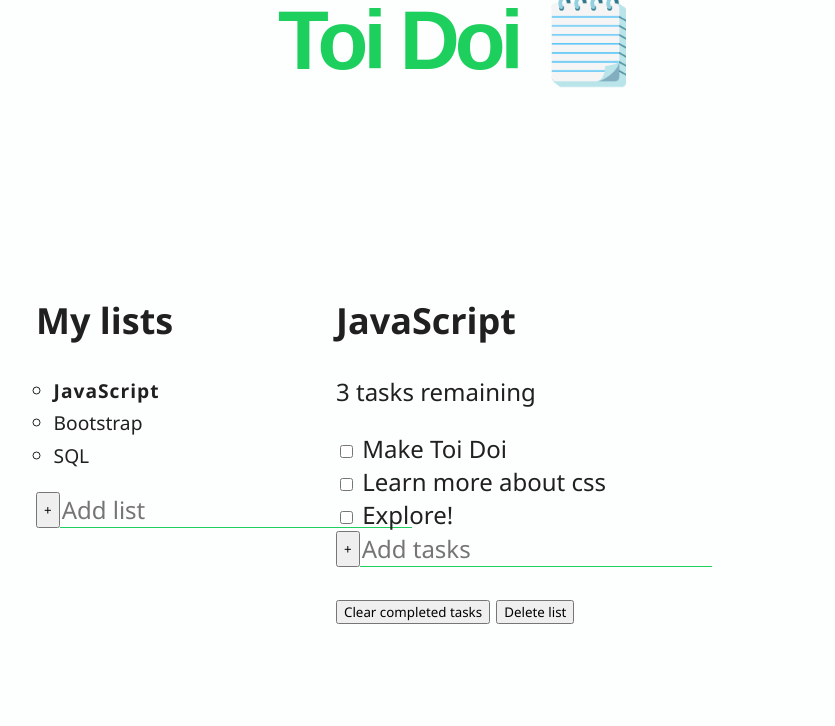
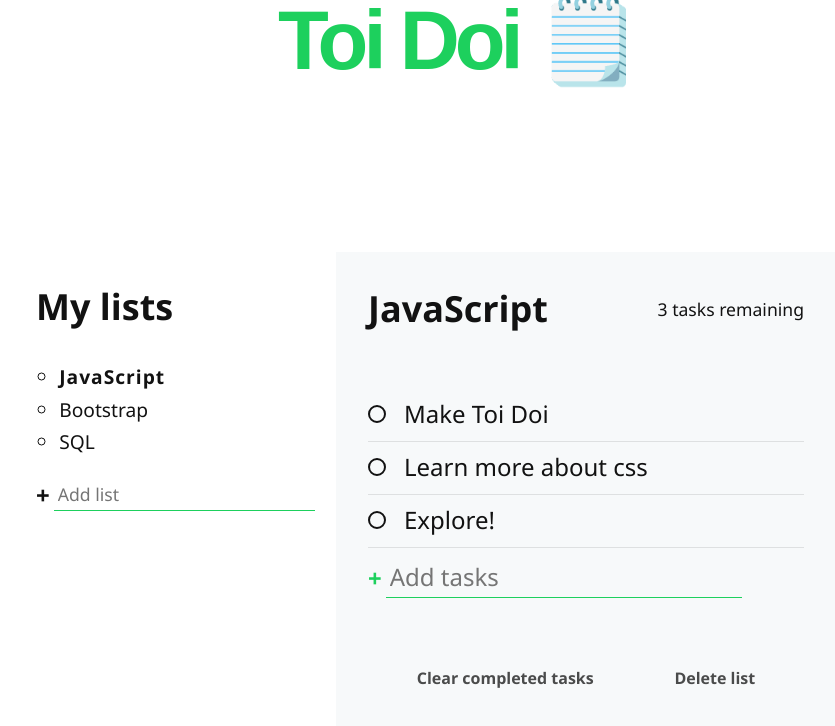
Before and after one commit to Usmaneeyy/ToiDoi, a plain HTML site: page index.html in a window 1280 px wide. Shown: the whole page, without its empty margins (204-1039 px from the left). Drawn offline with Linux system fonts and the light colour scheme; a web font is replaced by a local one.

Commit message:
Default UI ready

```diff
--- a/index.html
+++ b/index.html
@@ -14,29 +14,29 @@
     <div class="tasksList">
         <h2 class="task-list-title">My lists</h2>
         <ul class="task-list-ul">
-            <li class="active-list">JavaScript</li>
-            <li>Bootstrap</li>
-            <li>SQL</li>
+            <li class="list-name active-list">JavaScript</li>
+            <li class="list-name ">Bootstrap</li>
+            <li class="list-name ">SQL</li>
         </ul>
         <form action="">
             <input
             type="text"
-            id="new-tasksList"
-            class="new-list"
+            id="new-list"
+            class="new list"
             placeholder="Add list"
             aria-label="add list">
-            <button class="btn-list" aria-label="create new list">+</button>
+            <button class="btn create" aria-label="create new list">+</button>
         </form>
     </div>
 
-
     <div class="toidoi-tasks">
         <div class="toidoi-header">
-            <h2>JavaScript</h2>
-            <p>3 tasks remaining</p>
+            <h2 class="list-title">JavaScript</h2>
+            <p class="task-count">3 tasks remaining</p>
         </div>
         <div class="toidoi-body">
             <div class="tasks">
+                <div class="task">
                     <input type="checkbox" id="task-1">
                     <label for="task-1">
                         <span class="custom-checkbox"></span>
@@ -44,7 +44,7 @@
                     </label>
                 </div>
                 <!-- Task#1 -->
-            <div class="tasks">
+                <div class="task">
                     <input type="checkbox" id="task-2">
                     <label for="task-2">
                         <span class="custom-checkbox"></span>
@@ -52,7 +52,7 @@
                     </label>
                 </div>
                 <!-- Task#2 -->
-            <div class="tasks">
+                <div class="task">
                     <input type="checkbox" id="task-3">
                     <label for="task-3">
                         <span class="custom-checkbox"></span>
@@ -65,11 +65,11 @@
                     <form action="">
                         <input
                         type="text"
-                    id="new-tasks"
-                    class="new-list"
+                        id="new-task"
+                        class="new task"
                         placeholder="Add tasks"
                         aria-label="add tasks">
-                    <button class="btn-tasks" aria-label="create new task">+</button>
+                        <button class="btn create" aria-label="create new task">+</button>
                     </form>
                 </div>
                 <div class="delete-tasks">
@@ -77,6 +77,8 @@
                     <button class="btn delete">Delete list</button>
                 </div>
             </div>
+
+        </div>
     </div>
 
     <script src="app.js"></script>
--- a/style.css
+++ b/style.css
@@ -8,8 +8,10 @@
 }
 
 :root {
-    --clr-primary : #202020;
-    --clr-white : #fdfefe;
+    --clr-primary : #121212;
+    --clr-dark : #202020;
+    --clr-white : #ffffff;
+    --clr-bright : #F7F9FA;
     --clr-accent : #1dd05d;
     --clr-warning : rgb(99,36,36);
 }
@@ -40,7 +42,7 @@ h1{
     font-weight: 900;
     color: var(--clr-accent);
     font-size: calc(4vw + 2rem);
-    margin: -0.1em 0 0 0.5em;
+    margin: -0.1em 0 0.2em 0.5em;
     letter-spacing: -0.06em;
 }
 .tasksLIst {
@@ -51,27 +53,62 @@ h1{
     font-size: 1.2rem;
     line-height: 1.7;
     list-style: circle;
-    padding-left: 1.1rem;
+    padding-left: 1.45rem;
 }
+
+.list-name{
+    cursor: pointer;
+}
+.list-name:hover{
+    opacity: 0.7;
+}
+
 form{
     display: flex;
 }
 
+.btn {
+    cursor: pointer;
+    background: 0;
+    border: 0;
+    padding: 0;
+    color: inherit;
+}
+.btn.create {
+    font-size: 1.5rem;
+    font-weight: 900;
+    margin-right: 0.25rem;
+}
 
-.new-list {
+.new {
     background: transparent;
     border: 0;
     color: var(--clr-primary);
     border-bottom: 1px solid var(--clr-accent);
     font-size: inherit;
     outline: none;
+    padding: 0.25rem;
     transition: border-bottom 100ms ease-in;
     order: 2;
 }
-.new-list:focus {
+
+.new.list {
+    font-size: 1.1rem;
+}
+
+.new.task{
+    margin-bottom: 0;
+}
+
+.new-taskCreator .create{
+    color: var(--clr-accent);
+}
+
+.new:focus {
     border-bottom-width: 3px;
 }
-.new-list:focus::placeholder {
+
+.new:focus::placeholder {
     opacity: 0.2;
 }
 
@@ -81,5 +118,124 @@ form{
 }
 
 .toidoi-tasks{
+    --spacer: 2rem;
+
     grid-area: active;
+    background: var(--clr-bright);
 }
+
+.toidoi-header {
+    padding: var(--spacer);
+    display: flex;
+    align-items: center;
+    justify-content: space-between;
+}
+.list-title {
+    margin: 0;
+}
+.task-count {
+    margin: 0;
+    font-size: 1.1rem;
+
+
+}
+.toidoi-body {
+    padding: var(--spacer);
+    position: relative;
+}
+
+[type="checkbox"] {
+    opacity: 0;
+    position: absolute;
+}
+
+.task label {
+    display: inline-flex;
+    align-items: center;
+    position: relative;
+
+}
+
+.task {
+    position: relative;
+    margin-bottom: 1.25rem;
+}
+
+.task::after{
+    content: "";
+    position: absolute;
+    height: 1px;
+    right: 0;
+    bottom: -.5em;
+    left: 0;
+    background: #000;
+    opacity: 0.1;
+}
+
+.custom-checkbox {
+    --size : .75em;
+    display: inline-block;
+    width: var(--size);
+    height: var(--size);
+    margin-right: var(--size);
+    cursor: pointer;
+    border: 2px solid currentColor;
+    border-radius: 50%;
+    transform: scale(1);
+    transition: transform 300ms ease-in;
+}
+
+.task:hover .custom-checkbox,
+[type="checkbox"]:focus + label .custom-checkbox{
+    transform: scale(1.2);
+    color: var(--clr-accent);
+}
+
+[type="checkbox"]:checked + label .custom-checkbox{
+    background: var(--clr-accent);
+    border-color: var(--clr-primary);
+    /* box-shadow: inset 0 0 0 2px var(--clr-bright); */
+
+
+}
+
+[type="checkbox"]:checked + label {
+    opacity: 0.5;
+}
+
+.task label::after {
+    content: "";
+    position: absolute;
+    left: 1.4em;
+    right: 0;
+    height: 3px;
+    background: var(--clr-primary);
+    transform: scaleX(0);
+    transform-origin: right;
+    transition: transform 150ms ease-in-out;
+}
+
+[type="checkbox"]:checked + label::after {
+    transform: scaleX(1);
+    transform-origin: left;
+}
+
+.delete-tasks {
+    display: flex;
+    justify-content: space-evenly;
+    position: absolute;
+    width: 100%;
+    left: 0;
+    bottom: -35px;
+    color: var(--clr-dark);
+}
+
+.btn.delete{
+    font-weight: 600;
+    opacity: 0.8;
+    font-size: 1rem;
+    transition :color 200ms;
+}
+.btn.delete:hover{
+    color: var(--clr-accent);
+}
```
Lines whose indentation alone changed are shown as unchanged.
